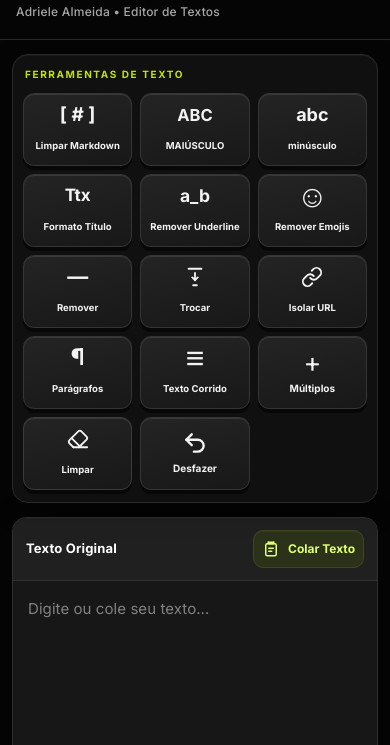
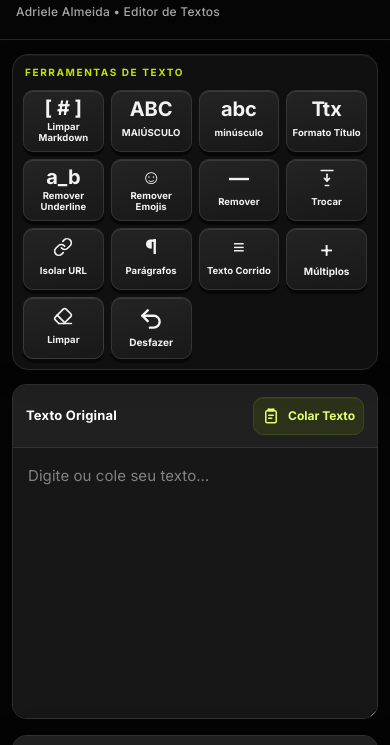
Before and after one commit to Adriele-Almeida/diagramador, a plain HTML site: page v2/index.html in a window 390 px wide. Shown: the part 57-802 px from the top of the page. Drawn offline with nearby package versions, Linux system fonts and the light colour scheme.

Commit message:
Equilibrar botões na V2: 62px mobile, 64px desktop, grid responsiva

```diff
--- a/v2/index.html
+++ b/v2/index.html
@@ -356,11 +356,11 @@ main {
   max-width:none!important;
   height:auto!important;
   display:grid!important;
-  grid-template-columns:repeat(6,minmax(0,1fr))!important;
+  grid-template-columns:repeat(8,minmax(0,1fr))!important;
   align-items:stretch!important;
   justify-content:stretch!important;
-  gap:10px!important;
-  padding:16px!important;
+  gap:8px!important;
+  padding:12px!important;
   margin:0!important;
   background:#101010!important;
   border:1px solid #292929!important;
@@ -387,16 +387,16 @@ main {
   flex-direction:column!important;
   justify-content:center!important;
   align-items:center!important;
-  gap:5px!important;
-  padding:9px 6px!important;
+  gap:3px!important;
+  padding:6px 5px!important;
   width:100%!important;
   min-width:0!important;
-  min-height:76px!important;
-  height:76px!important;
+  min-height:64px!important;
+  height:64px!important;
   max-height:none!important;
   flex:initial!important;
   border:1px solid #353535!important;
-  border-radius:13px!important;
+  border-radius:11px!important;
   background:linear-gradient(168deg,#242424,#181818)!important;
   color:#F3F3F3!important;
   box-shadow:0 4px 0 #070707,inset 0 1px 0 rgba(255,255,255,.1)!important;
@@ -434,11 +434,12 @@ main {
 #formatToolbar .format-icon {
   flex:0 0 auto;
   width:100%!important;
-  min-height:27px!important;
-  height:27px!important;
+  min-height:22px!important;
+  height:22px!important;
   margin:0!important;
   color:inherit!important;
   font-weight:750!important;
+  font-size:20px!important;
   line-height:1!important;
   display:flex!important;
   justify-content:center!important;
@@ -446,16 +447,16 @@ main {
 }
 #formatToolbar .format-icon svg {
   display:block;
-  width:22px!important;
-  height:22px!important;
+  width:20px!important;
+  height:20px!important;
 }
 #formatToolbar .format-label {
   display:flex!important;
   align-items:center!important;
   justify-content:center!important;
   width:100%!important;
-  min-height:24px!important;
-  padding:0 2px!important;
+  min-height:20px!important;
+  padding:0 1px!important;
   margin:0!important;
   color:inherit!important;
   font-size:10px!important;
@@ -468,7 +469,7 @@ main {
 #formatToolbar #multiSelectButton>span {
   color:inherit!important;
   font-weight:400!important;
-  font-size:27px!important;
+  font-size:23px!important;
   line-height:1!important;
 }
 #formatToolbar #multiSelectButton:after{
@@ -591,7 +592,7 @@ textarea::-webkit-scrollbar-thumb{background:#494949;border-radius:12px}
   main>div{grid-template-columns:1fr!important;gap:16px!important}
   main>div>section{min-height:325px!important}
   main section textarea,#inputText,#outputText{min-height:260px!important;height:295px!important}
-  #formatToolbar{grid-template-columns:repeat(4,minmax(0,1fr))!important}
+  #formatToolbar{grid-template-columns:repeat(6,minmax(0,1fr))!important}
 }
 @media(max-width:560px){
   header>div:first-child{min-height:88px!important;padding:20px 16px!important}
@@ -599,8 +600,8 @@ textarea::-webkit-scrollbar-thumb{background:#494949;border-radius:12px}
   header p{font-size:12px!important}
   main{padding:14px 12px 40px!important;gap:14px!important}
   #formatToolbar{
-    grid-template-columns:repeat(3,minmax(0,1fr))!important;
-    gap:8px!important;padding:12px 10px!important;
+    grid-template-columns:repeat(4,minmax(0,1fr))!important;
+    gap:7px!important;padding:10px!important;
     border-radius:16px!important;
   }
   #formatToolbar>button,
@@ -608,16 +609,17 @@ textarea::-webkit-scrollbar-thumb{background:#494949;border-radius:12px}
   #formatToolbar>button.multi-select-control,
   #formatToolbar>button.clear-control,
   #formatToolbar>button.back-control{
-    min-height:73px!important;height:73px!important;
-    padding:7px 4px!important;border-radius:11px!important;
+    min-height:62px!important;height:62px!important;
+    padding:5px 3px!important;border-radius:10px!important;
   }
-  #formatToolbar .format-label{font-size:9.5px!important}
+  #formatToolbar .format-label{font-size:9.5px!important;line-height:1.15!important}
   main>div>section{border-radius:14px!important;min-height:290px!important}
   main>div>section>div:first-child{min-height:57px;padding:12px 13px!important}
   main>div>section>div:first-child h2{font-size:13px!important}
   main>div>section>div:first-child button{min-height:38px!important;padding:8px!important}
   main section textarea,#inputText,#outputText{min-height:235px!important;height:270px!important;padding:15px!important;font-size:15px!important}
 }
+@media(max-width:360px){#formatToolbar{grid-template-columns:repeat(3,minmax(0,1fr))!important}}
 @media(prefers-reduced-motion:reduce){*{animation:none!important;transition:none!important}}
 </style>
     <meta property="og:title" content="Diagramador V2 - Adriele Almeida">
```
